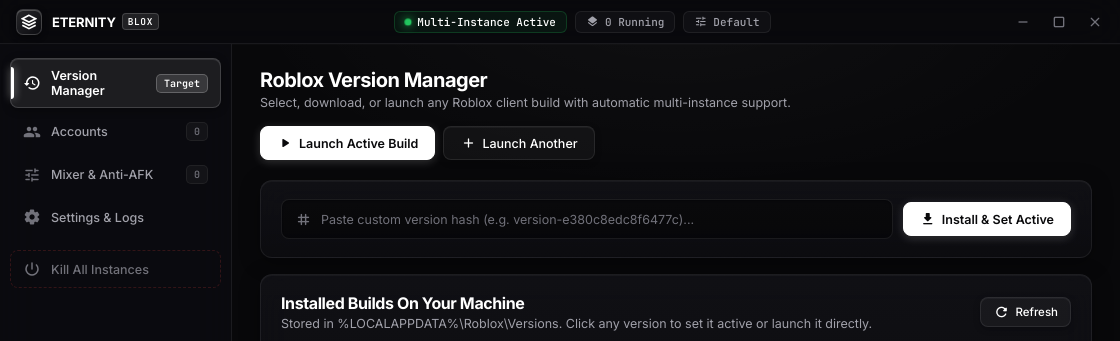
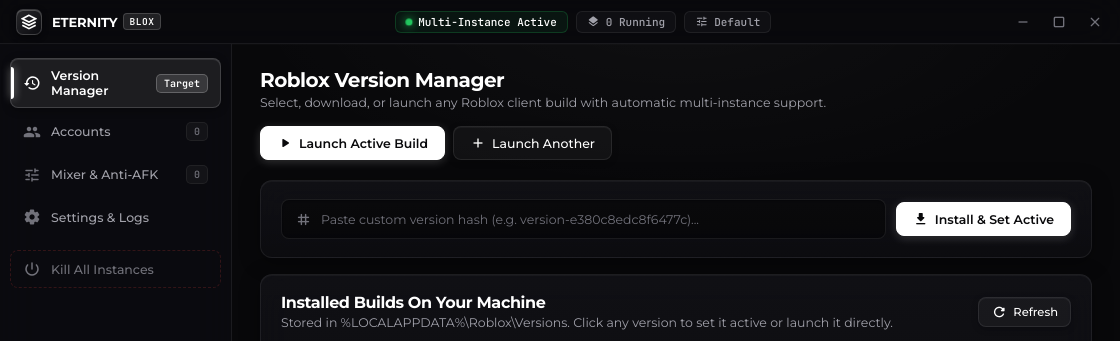
Before and after one commit to hor1zxn/eternity-blox, an Electron app: page src/renderer/index.html in a window 1120 px wide. Shown: the top 341 px of the page. Drawn offline with Linux system fonts and the light colour scheme; no server answers.

Commit message:
style: switch primary typography from Inter to Montserrat

```diff
--- a/src/renderer/index.html
+++ b/src/renderer/index.html
@@ -6,7 +6,7 @@
   <title>EternityBlox</title>
   <link rel="preconnect" href="https://fonts.googleapis.com">
   <link rel="preconnect" href="https://fonts.gstatic.com" crossorigin>
-  <link href="https://fonts.googleapis.com/css2?family=Inter:wght@400;500;600;700&family=JetBrains+Mono:wght@400;500;600&display=swap" rel="stylesheet">
+  <link href="https://fonts.googleapis.com/css2?family=Montserrat:wght@400;500;600;700;800&family=JetBrains+Mono:wght@400;500;600&display=swap" rel="stylesheet">
   <link href="https://fonts.googleapis.com/icon?family=Material+Icons+Round" rel="stylesheet">
   <link rel="stylesheet" href="styles.css">
 </head>
--- a/src/renderer/styles.css
+++ b/src/renderer/styles.css
@@ -56,8 +56,7 @@
 }
 
 body {
-  font-family: 'Inter', system-ui, -apple-system, BlinkMacSystemFont, sans-serif;
-  font-feature-settings: 'cv02', 'cv03', 'cv04', 'cv11';
+  font-family: 'Montserrat', system-ui, -apple-system, BlinkMacSystemFont, sans-serif;
   background: var(--bg);
   color: var(--t1);
   height: 100vh;
@@ -129,7 +128,7 @@ button:focus-visible, .nav-item:focus-visible {
 }
 
 .tb-name {
-  font-family: 'Inter', sans-serif;
+  font-family: 'Montserrat', sans-serif;
   font-size: 13px;
   font-weight: 700;
   letter-spacing: -0.01em;
@@ -279,7 +278,7 @@ button:focus-visible, .nav-item:focus-visible {
   background: transparent;
   color: var(--t2);
   cursor: pointer;
-  font-family: 'Inter', sans-serif;
+  font-family: 'Montserrat', sans-serif;
   font-size: 12.5px;
   font-weight: 500;
   text-align: left;
@@ -471,7 +470,7 @@ button:focus-visible, .nav-item:focus-visible {
   gap: 6px;
   border: 1px solid transparent;
   border-radius: var(--r2);
-  font-family: 'Inter', sans-serif;
+  font-family: 'Montserrat', sans-serif;
   font-size: 12.5px;
   font-weight: 500;
   cursor: pointer;
```
